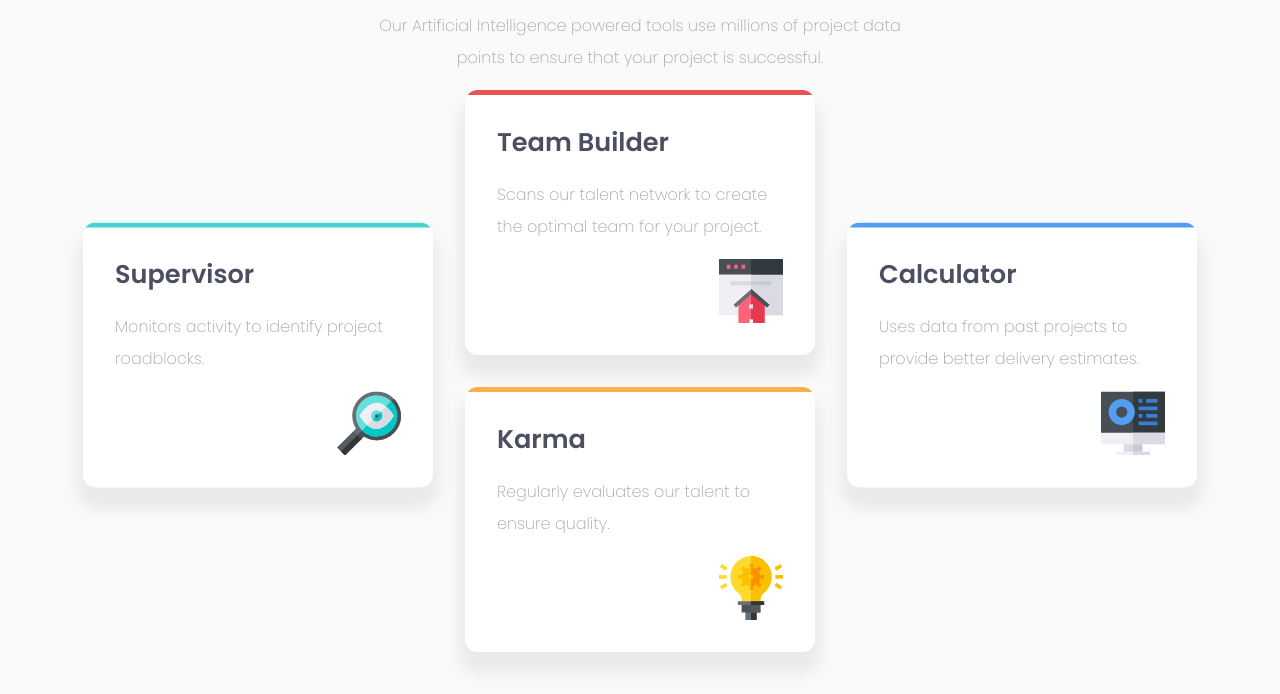
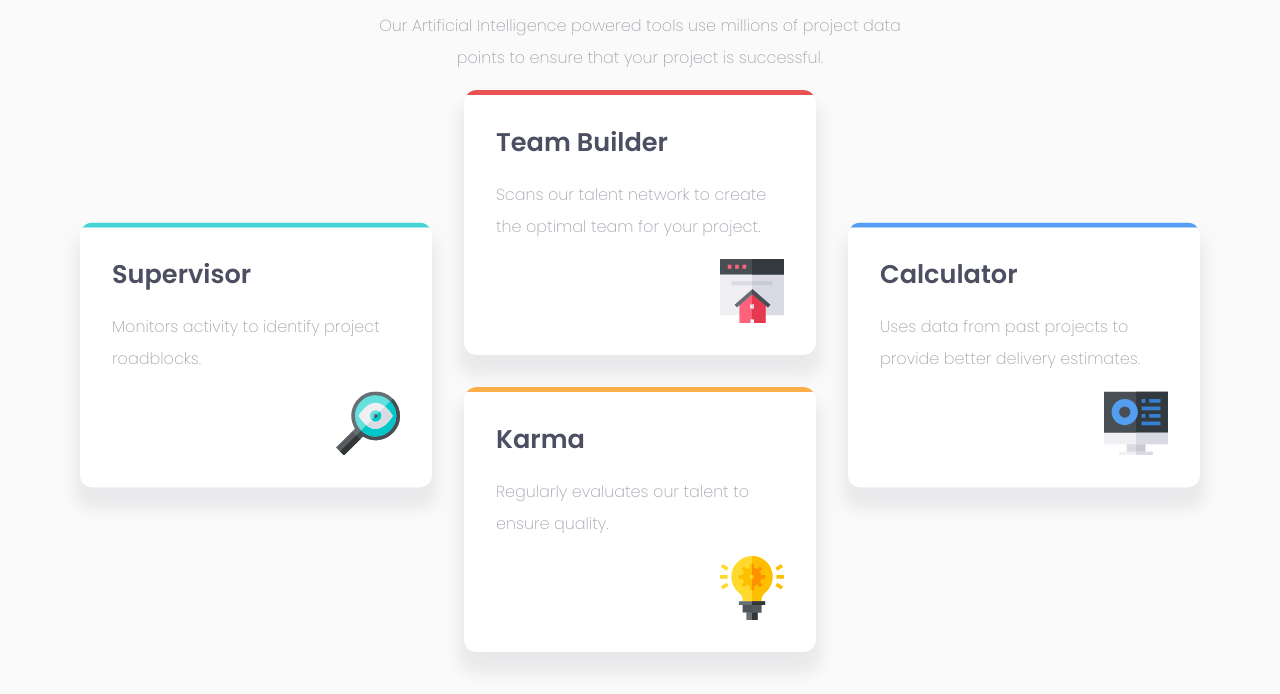
Before and after one commit to biwwabong/four_card_feature_section_project, a plain HTML site: page index.html in a window 1280 px wide. Shown: the part 142-836 px from the top of the page. Drawn offline with Linux system fonts and the light colour scheme.

Commit message:
Feedback Commit

```diff
--- a/styles/main.css
+++ b/styles/main.css
@@ -120,7 +120,7 @@ p {
   background-color: white;
   overflow: hidden; /* Ensures the pseudo-element stays within the card */
   width: 100%;
-  max-width: 350px;
+  max-width: 22rem;
 }
 
 .card::before {
@@ -185,7 +185,7 @@ p {
 @media (min-width: 1170px) {
   .card-container {
     display: grid;
-    grid-template-columns: 350px 350px 350px; /* Sets the max-width of each column */
+    grid-template-columns: 22rem 22rem 22rem; /* Sets the max-width of each column */
   }
 
   .card-supervisor {
```
